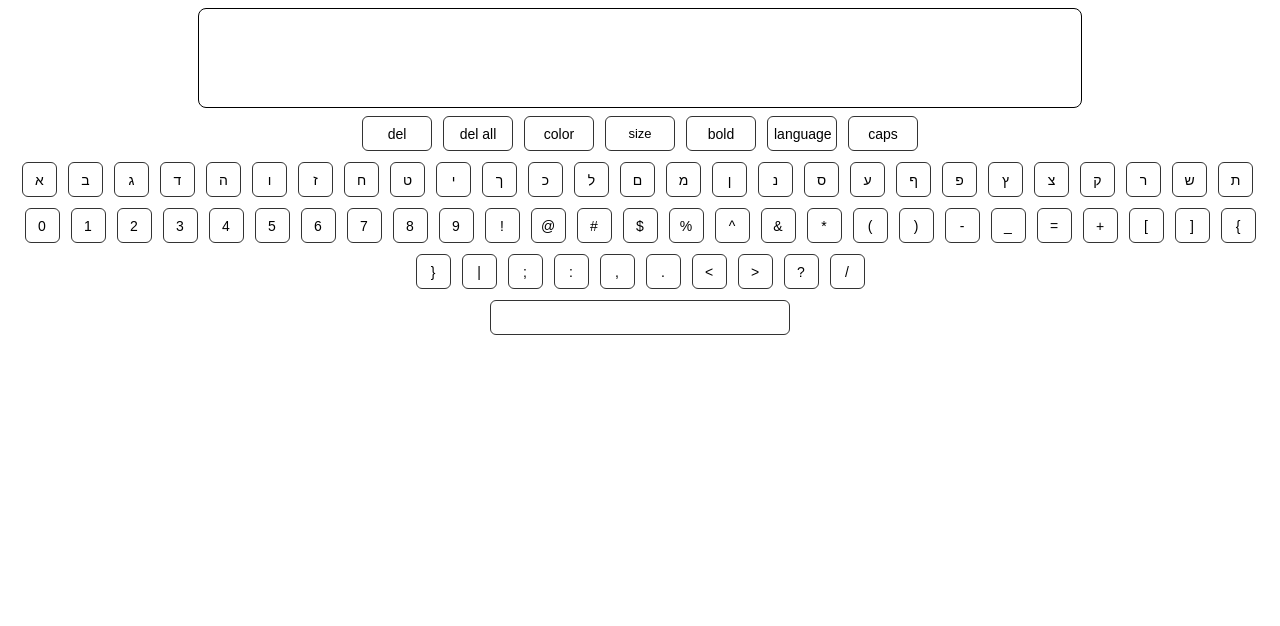
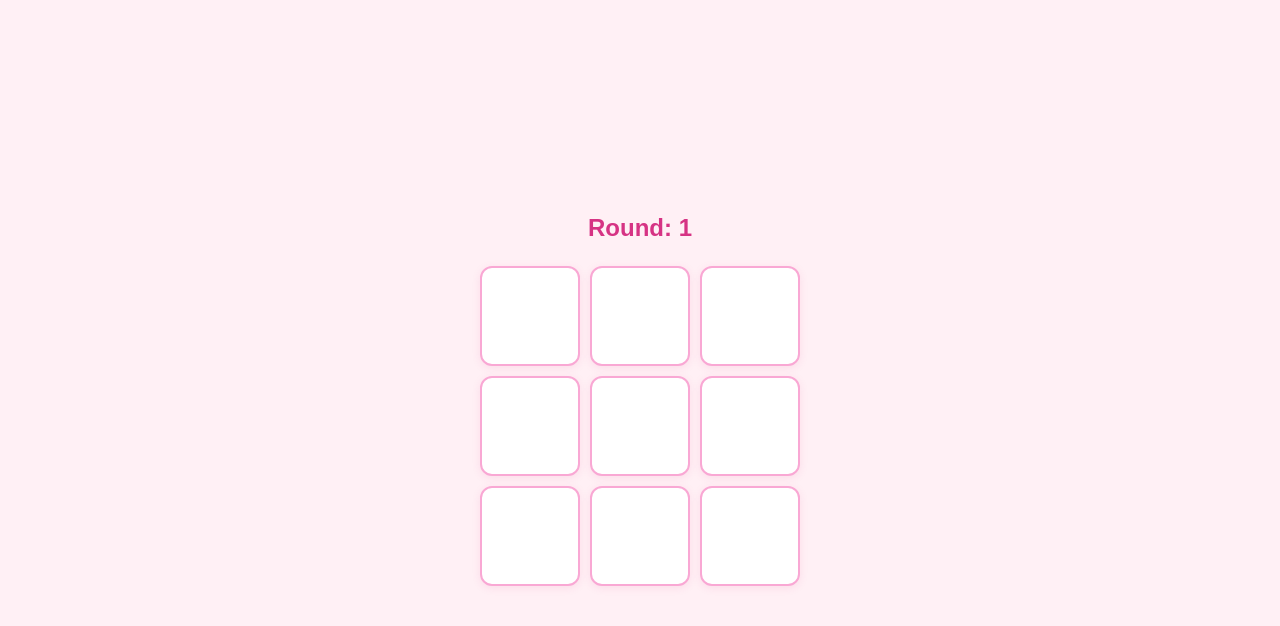
Before and after one commit to EfratBroner/reacteProject, a React (Vite) app in the folder my-app/: page / in a window 1280 px wide. Shown: the top 626 px of the page. Built offline with nearby package versions, Linux system fonts and the light colour scheme.

Commit message:
שינויים לעיצוב

```diff
--- a/my-app/src/App.tsx
+++ b/my-app/src/App.tsx
@@ -1,12 +1,11 @@
 import './App.scss'
-import KeyBoard from './components/keyboard/keyboard'
+import Game from './components/circleAx/circleAx'
+import Main from './components/main/main'
 
 function App() {
-
   return (
     <>
-    {/* <Game></Game> */}
-    <KeyBoard></KeyBoard>
+    <Game></Game>
     </>
   )
 }
--- a/my-app/src/components/circleAx/circleAx.scss
+++ b/my-app/src/components/circleAx/circleAx.scss
@@ -0,0 +1,56 @@
+* {
+  box-sizing: border-box;
+  margin: 0;
+  padding: 0;
+}
+
+body {
+  background-color: #fff0f5;
+  display: flex;
+  justify-content: center;
+  align-items: center;
+  height: 100vh;
+}
+
+.wrapper {
+  display: flex;
+  flex-direction: column;
+  align-items: center;
+  gap: 24px;
+}
+
+.title {
+  font-size: 24px;
+  font-weight: bold;
+  color: #d63384;
+  font-family: sans-serif;
+}
+
+.board {
+  display: grid;
+  grid-template-columns: repeat(3, 100px);
+  gap: 10px;
+}
+
+.cell {
+  width: 100px;
+  height: 100px;
+  font-size: 36px;
+  font-weight: bold;
+  cursor: pointer;
+  border: 2px solid #f9a8d4;
+  border-radius: 12px;
+  background-color: #ffffff;
+  color: #d63384;
+  box-shadow: 0 2px 8px rgba(214, 51, 132, 0.1);
+  transition: transform 0.1s ease, background-color 0.2s ease;
+
+  &:hover {
+    background-color: #fce7f3;
+    transform: scale(1.05);
+  }
+
+  &:active {
+    transform: scale(0.97);
+  }
+}
--- a/my-app/src/components/circleAx/circleAx.tsx
+++ b/my-app/src/components/circleAx/circleAx.tsx
@@ -13,11 +13,14 @@ export default function Game() {
     setIsXTurn(!isXTurn);
     setBoard(newBoard);
     if (calculateWinner(newBoard)) {
+      setTimeout(() => {
         alert(`Player ${isXTurn ? "X" : "O"} wins!`);
         setRound(1);
         setBoard(Array(9).fill(null));
+      }, 100);
     }
     else if (newBoard.every(cell => cell !== null)) {
+      setTimeout(() => {
         alert("It's a tie!");
         if (round == 3) {
           alert("Game Over")
@@ -25,6 +28,7 @@ export default function Game() {
         }
         setRound(round + 1);
         setBoard(Array(9).fill(null));
+      }, 100);
     }
   }
 
@@ -49,11 +53,11 @@ export default function Game() {
   }
 
   return (
-    <div>
-      <h2>Round: {round}</h2>
-      <div style={{ display: "grid", gridTemplateColumns: "repeat(3, 60px)" }}>
+    <div className="wrapper">
+      <h2 className="title">Round: {round}</h2>
+      <div className="board">
         {board.map((cell, index) => (
-          <button key={index} onClick={() => handleClick(index)} style={{ height: "30px" }}>
+          <button key={index} className="cell" onClick={() => handleClick(index)}>
             {cell}
           </button>
         ))}
--- /dev/null
+++ b/my-app/src/components/main/main.tsx
@@ -0,0 +1,21 @@
+import Letters from "../letters/letters";
+import Keyboard from "../keyboard/keyboard";
+import { useState } from "react";
+import './main.scss';
+
+export default function Main() {
+    const [score, setScore] = useState(0);
+
+    return (
+        <div className="game">
+
+            <div className="score">
+                <p>score: {score}</p>
+                <button onClick={() => setScore(0)}>התחל משחק</button>
+
+
+            </div>
+            <Keyboard></Keyboard>
+        </div>
+    )
+}
```
Also changed, not shown: package.json (added, +12 -0 lines), my-app/src/components/main/main.scss (added), 1 other file (tests, documents, lock files or other folders). Lines whose indentation alone changed are shown as unchanged.
